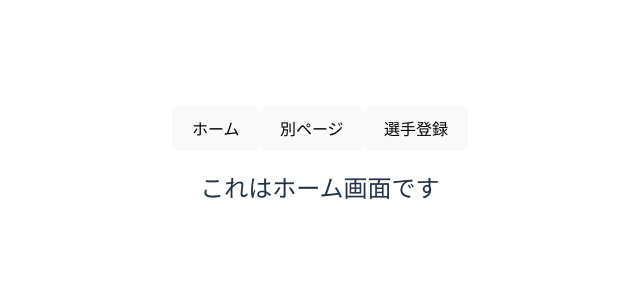
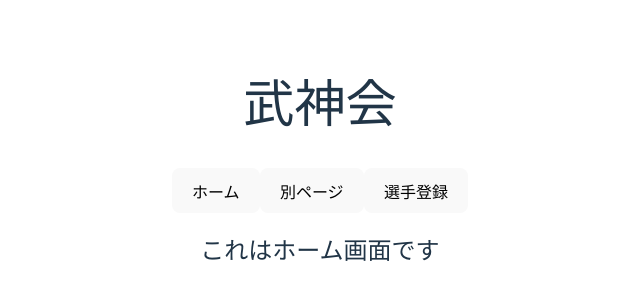
Before and after one commit to yuasakoki/Bushin, a Vue app: page / in a window 1280 px wide. Shown: the part 234-534 px from the top of the page, without its empty margins (320-960 px from the left). Built offline with nearby package versions, Linux system fonts and the light colour scheme.

Commit message:
タイトルの変更

```diff
--- a/src/App.vue
+++ b/src/App.vue
@@ -1,7 +1,7 @@
 <template>
   <div id="app">
-    <!-- <h1>Vue 仮実装テスト</h1>
-    <input v-model="name" placeholder="名前を入力" />
+    <h1>武神会</h1>
+    <!-- <input v-model="name" placeholder="名前を入力" />
     <p>こんにちは、{{ name }}さん！</p> -->
     <button @click="currentPage = 'home'">ホーム</button>
     <button @click="currentPage = 'about'">別ページ</button>
```
